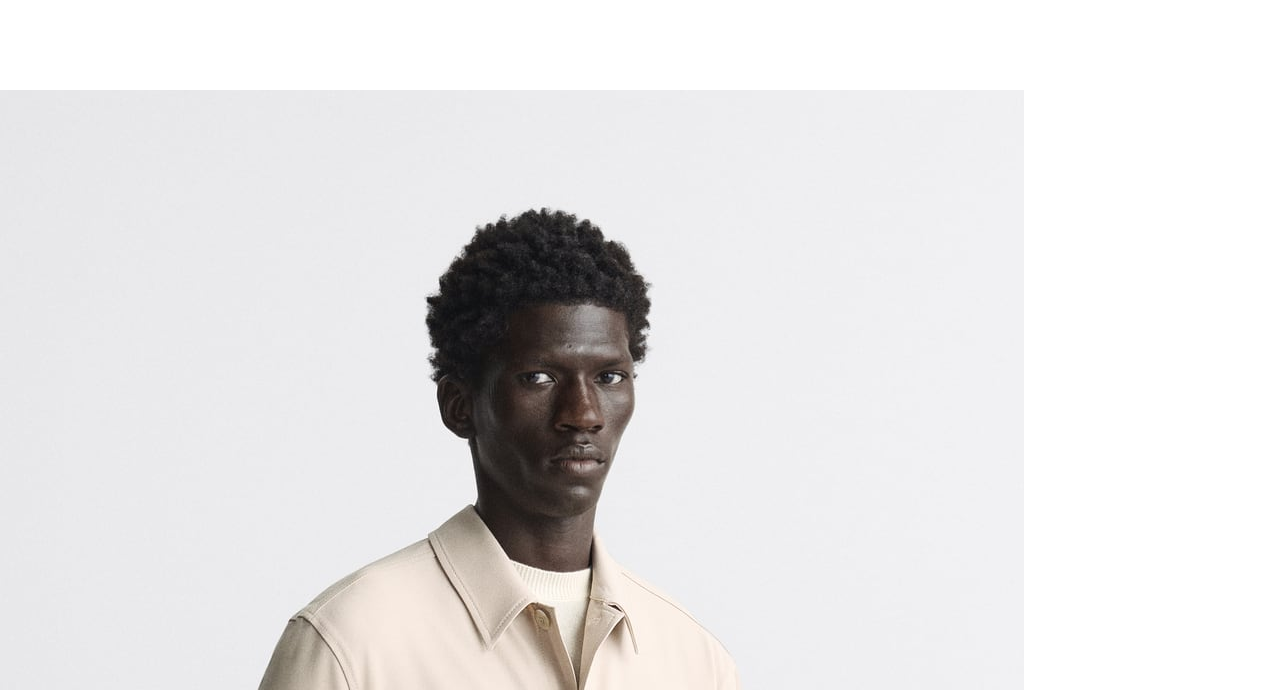
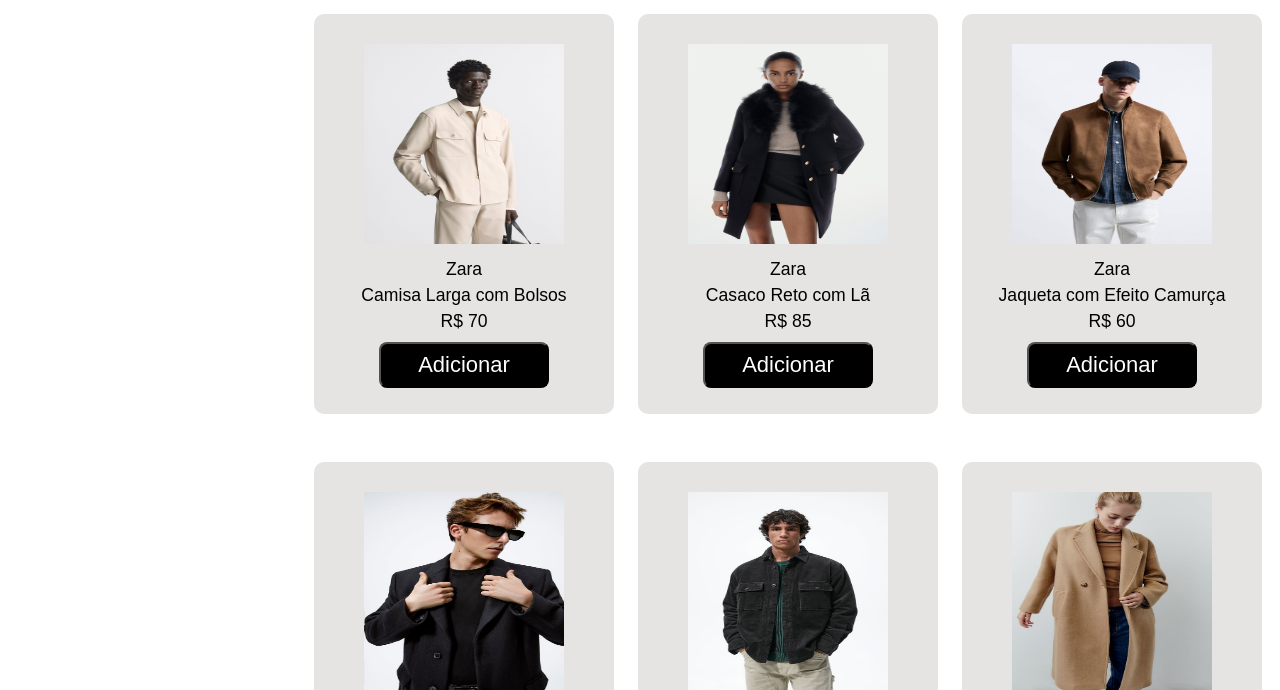
Before and after one commit to wagnerfelten/Marketplace-roupas, a website built with Vite: page index.html in a window 1280 px wide. Shown: the part 110-800 px from the top of the page. Built offline with nearby package versions, Linux system fonts and the light colour scheme.

Commit message:
Performed card and main style

```diff
--- a/src/style/style.css
+++ b/src/style/style.css
@@ -48,5 +48,43 @@ body{
 }
 
 #container-product{
-margin-top: 100px;
+  width: 700px;
+  height: 500px;
+  display: grid;
+  grid-template-columns: 3fr 1fr 1fr;
+  text-align: center;
+  align-items: center;
+  margin-top: 100px;
+  margin: 0 auto;
 }
+
+#card-product{
+  width: 300px;
+  height: 400px;
+  margin-top: 24px;
+  margin-left: 24px;
+  margin-bottom: 24px;
+  border-radius: 10px;
+  padding: 10px;
+  background-color: #e6e3e3;
+}
+
+#card-product p{
+  font-size: 0.4em;
+  margin-top: 5px;
+}
+
+#card-product img{
+  margin-top: 20px;
+  width: 200px;
+  height: 200px;
+}
+
+#card-product button{
+  width: 170px;
+  font-size: 0.5em;
+  padding: 8px;
+  border-radius: 8px;
+  background-color: #000;
+  color: #fff;
+}
```
